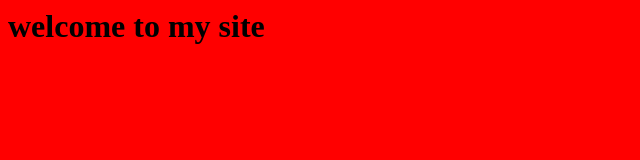
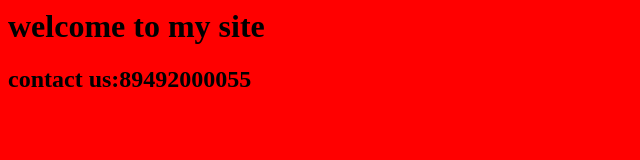
Before and after one commit to sanjana780/jenkins-server, a plain HTML site: page index.html in a window 1280 px wide. Shown: the whole page, without its empty margins (0-640 px from the left). Drawn offline with Linux system fonts and the light colour scheme.

Commit message:
version2

```diff
--- a/index.html
+++ b/index.html
@@ -1,2 +1,3 @@
 <body bgcolor="red"/>
 	<h1> welcome to my site </h1>
+	<h2> contact us:89492000055 </h2>
```
